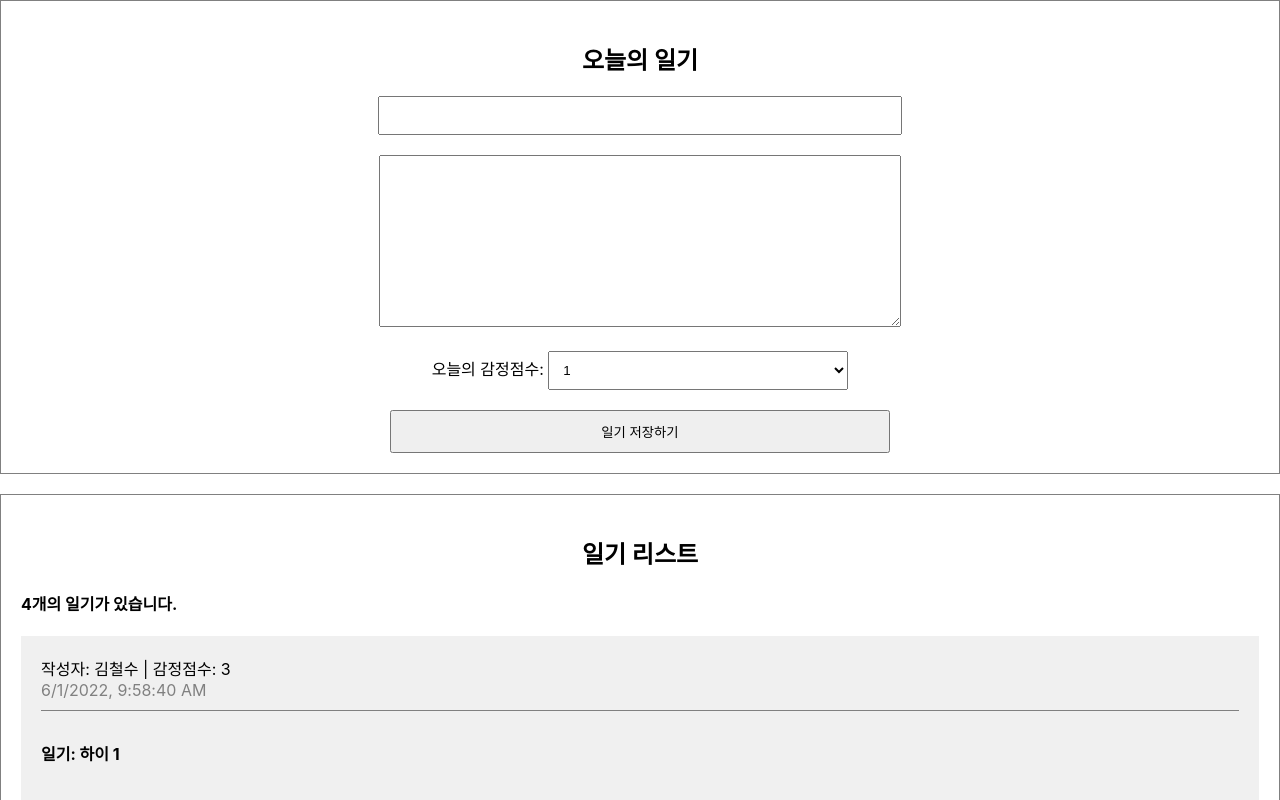
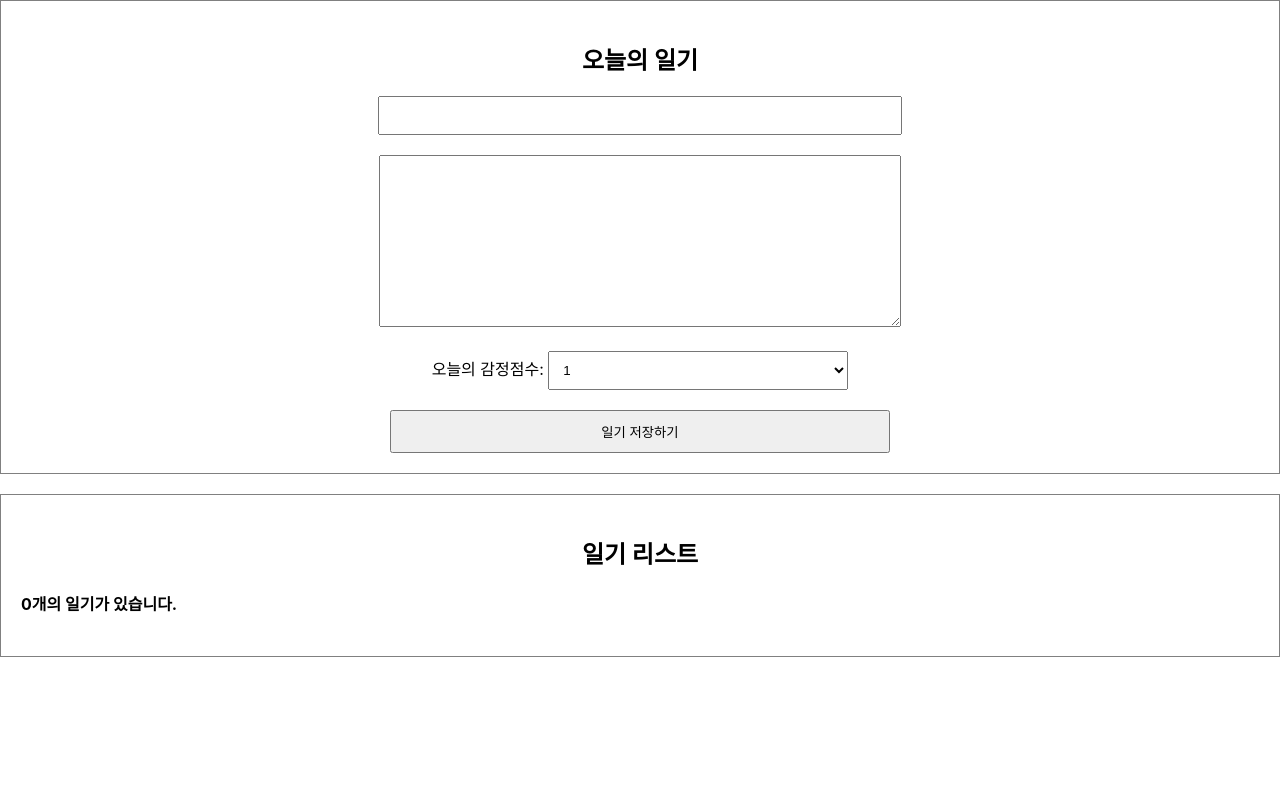
Before and after one commit to makerseok/simple-diary, a React (Create React App) app: page / in a window 1280 px wide. Shown: the top 800 px of the page. Built offline with nearby package versions, Linux system fonts and the light colour scheme.

Commit message:
상단에 data state를 정의한 뒤 데이터 추가 로직 구현

```diff
--- a/src/App.js
+++ b/src/App.js
@@ -1,43 +1,27 @@
 import "./App.css";
 import DiaryEditor from "./DiaryEditor";
 import DiaryList from "./DiaryList";
+import { useRef, useState } from "react";
+function App() {
+  const [data, setData] = useState([]);
+  const dataId = useRef(0);
 
-const dummyList = [
-  {
-    id: 1,
-    author: "김철수",
-    content: "하이 1",
-    emotion: 3,
-    created_date: new Date().getTime(),
-  },
-  {
-    id: 2,
-    author: "박영희",
-    content: "하이 2",
-    emotion: 1,
-    created_date: new Date().getTime(),
-  },
-  {
-    id: 3,
-    author: "정깔깔",
-    content: "하이 3",
-    emotion: 4,
-    created_date: new Date().getTime(),
-  },
-  {
-    id: 4,
-    author: "유하하",
-    content: "하이 4",
-    emotion: 3,
-    created_date: new Date().getTime(),
-  },
-];
-
-function App() {
+  const onCreate = (author, content, emotion) => {
+    const created_date = new Date().getTime();
+    const newItem = {
+      author,
+      content,
+      emotion,
+      created_date,
+      id: dataId.current,
+    };
+    dataId.current += 1;
+    setData([newItem, ...data]);
+  };
   return (
     <div className="App">
-      <DiaryEditor />
-      <DiaryList diaryList={dummyList} />
+      <DiaryEditor onCreate={onCreate} />
+      <DiaryList diaryList={data} />
     </div>
   );
 }
--- a/src/DiaryEditor.js
+++ b/src/DiaryEditor.js
@@ -1,6 +1,6 @@
 import React, { useRef, useState } from "react";
 
-const DiaryEditor = () => {
+const DiaryEditor = ({ onCreate }) => {
   const authorInput = useRef();
   const contentInput = useRef();
 
@@ -26,7 +26,13 @@
       contentInput.current.focus();
       return;
     }
+    onCreate(state.author, state.content, state.emotion);
     alert("저장 성공");
+    setState({
+      author: "",
+      content: "",
+      emotion: 1,
+    });
   };
 
   return (
```
